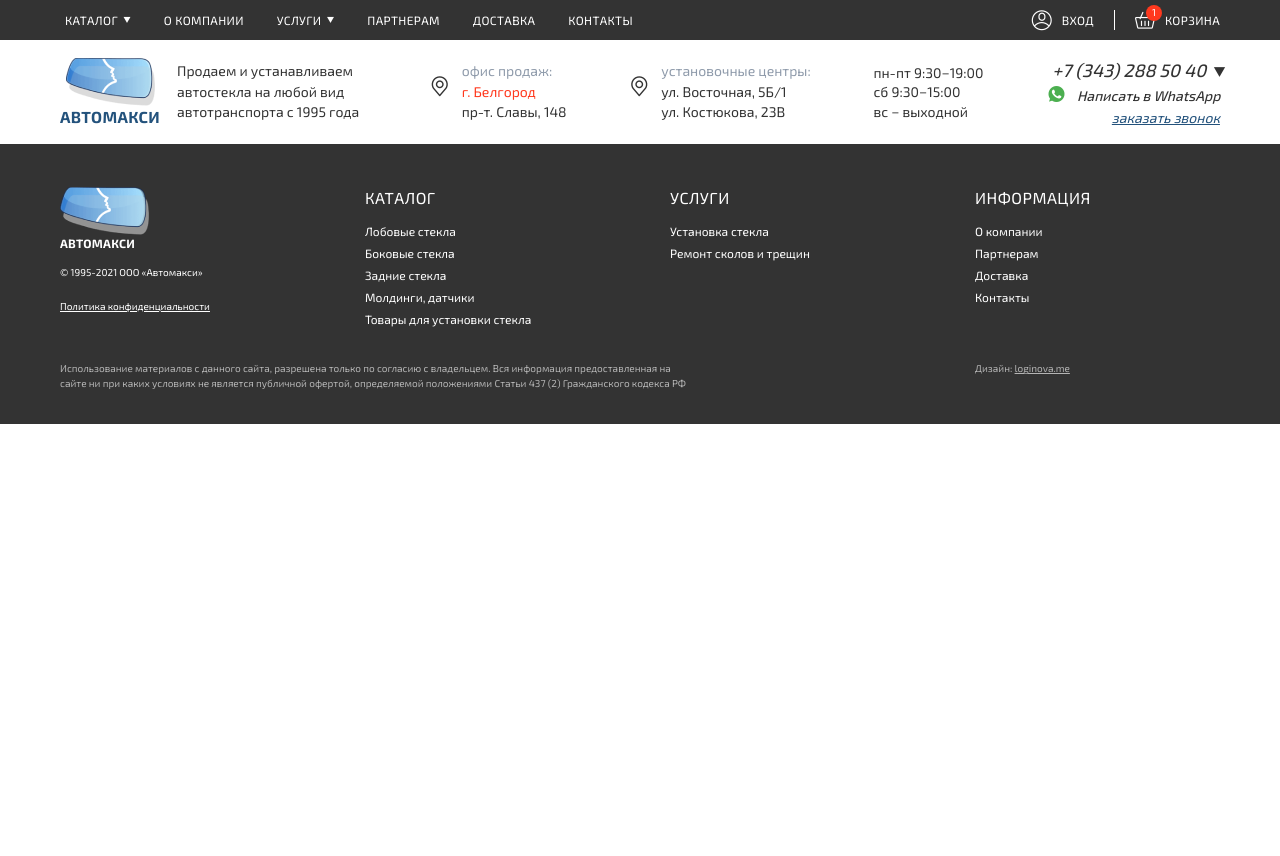
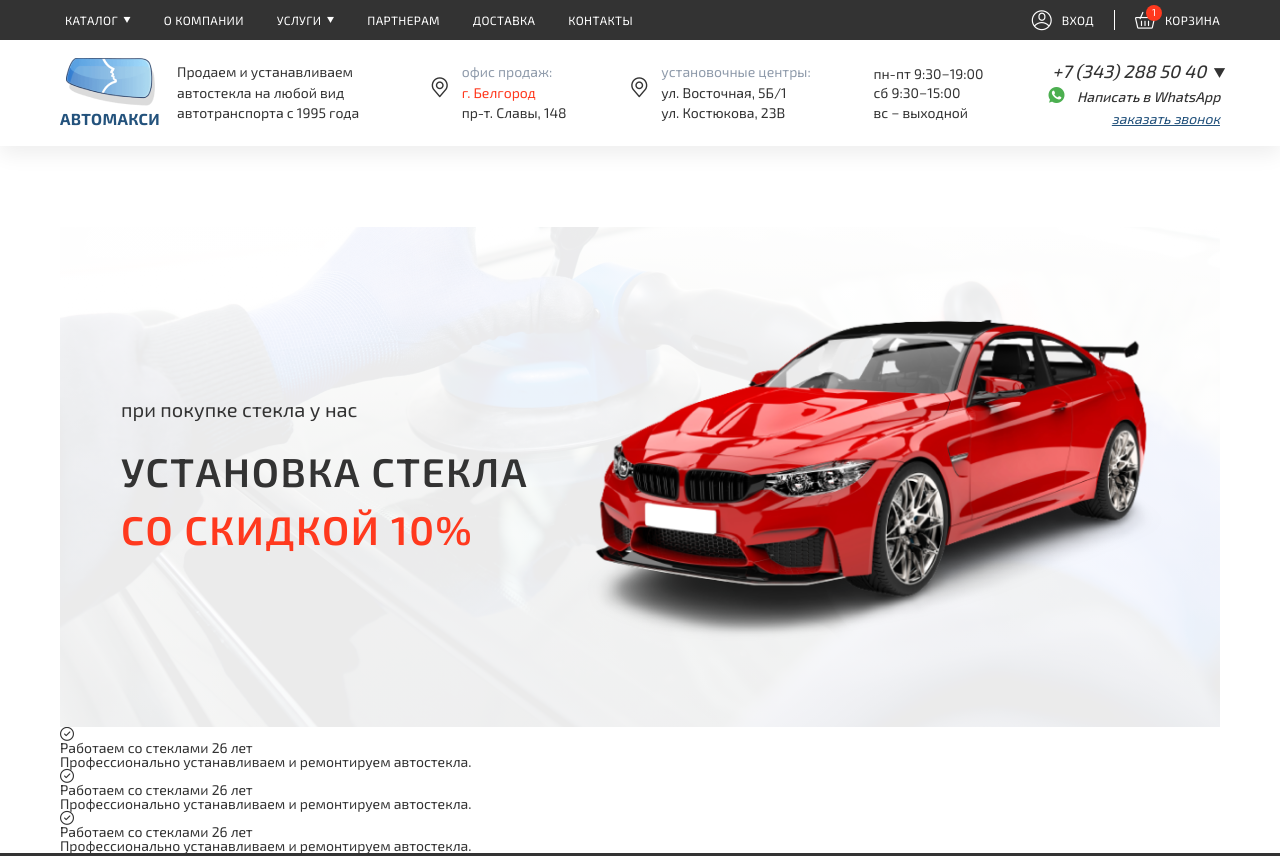
Before and after one commit to YuliyaSH-GitHub/autoGlassWebsite, a website: page #src/index.html in a window 1280 px wide. Shown: the top 856 px of the page. Before the commit the page ends 800 px from the top, so only its background shows below. Drawn offline with nearby package versions, Linux system fonts and the light colour scheme; files that its build step writes are made by us from their sources; files whose address does not match are found by name; a web font is replaced by a local one.

Commit message:
завершена верстка блока b-mainSlider

```diff
--- a/#src/index.html
+++ b/#src/index.html
@@ -4,14 +4,74 @@
     <meta charset="UTF-8" />
     <meta http-equiv="X-UA-Compatible" content="IE=edge" />
     <meta name="viewport" content="width=device-width, initial-scale=1.0" />
+    <link rel="stylesheet" href="https://unpkg.com/swiper/swiper-bundle.css" />
+    <link
+      rel="stylesheet"
+      href="https://unpkg.com/swiper/swiper-bundle.min.css"
+    />
     <link rel="stylesheet" href="css/style.min.css" />
     <title>Document</title>
   </head>
 
   <body>
     @@include('_header.html')
-    <main class="b-mainContent"></main>
+    <main class="b-mainContent b-mainContent_shadow">
+      <div class="b-mainContent__container _container">
+        <section class="b-mainSlider b-mainSlider_indent">
+          <div class="swiper-container b-mainSlider__container">
+            <div class="swiper-wrapper">
+              <div class="swiper-slide">
+                <div class="b-mainSlider__slide b-mainSlider__slide_background">
+                  <div class="b-mainSlider__slideContent">
+                    <p class="b-mainSlider__text">при покупке стекла у нас</p>
+                    <h1 class="b-mainSlider__title">
+                      установка стекла
+                      <span class="b-mainSlider__title_colorRed"
+                        >со скидкой 10%</span
+                      >
+                    </h1>
+                  </div>
+                  <img
+                    class="b-mainSlider__image"
+                    src="img/main/img01.png"
+                    alt="image"
+                  />
+                </div>
+              </div>
+            </div>
+          </div>
+        </section>
+        <section class="b-services">
+          <div class="b-services__list">
+            <div class="b-services__item">
+              <div class="b-services__itemIcon _icon-check"></div>
+              <h2 class="b-services__listTitle">Работаем со стеклами 26 лет</h2>
+              <p class="b-services__listText">
+                Профессионально устанавливаем и ремонтируем автостекла.
+              </p>
+            </div>
+            <div class="b-services__item">
+              <div class="b-services__itemIcon _icon-check"></div>
+              <h2 class="b-services__listTitle">Работаем со стеклами 26 лет</h2>
+              <p class="b-services__listText">
+                Профессионально устанавливаем и ремонтируем автостекла.
+              </p>
+            </div>
+            <div class="b-services__item">
+              <div class="b-services__itemIcon _icon-check"></div>
+              <h2 class="b-services__listTitle">Работаем со стеклами 26 лет</h2>
+              <p class="b-services__listText">
+                Профессионально устанавливаем и ремонтируем автостекла.
+              </p>
+            </div>
+          </div>
+        </section>
+      </div>
+    </main>
     @@include('_footer.html')
+
+    <script src="https://unpkg.com/swiper/swiper-bundle.js"></script>
+    <script src="https://unpkg.com/swiper/swiper-bundle.min.js"></script>
     <script src="scripts/script.min.js"></script>
   </body>
 </html>
--- a/#src/scripts/script.js
+++ b/#src/scripts/script.js
@@ -1,2 +1,3 @@
 @@include('jquery/jquery.js')
 @@include('burger.js')
+@@include('slider-swiper.js')
--- /dev/null
+++ b/#src/scripts/slider-swiper.js
@@ -0,0 +1,16 @@
+const swiper = new Swiper('.b-mainSlider__container', {
+    edgeSwipeDetection: true,
+    grabCursor: true,
+    slideToClickedSlide: true,
+    slidesPerView: 1,
+    spaceBetween: 10,
+    loop: true,
+    autoplay: {
+        delay: 3000,
+    },
+    keyboard: {
+        enabled: true,
+        onlyInViewport: true,
+        pageUpDown: true,
+    },
+});
--- a/#src/scss/bem/footer.scss
+++ b/#src/scss/bem/footer.scss
@@ -140,8 +140,7 @@
     letter-spacing: 0.02em;
     text-transform: uppercase;
     text-align: center;
-    @media (min-width: $md2+px) {
-    }
+    margin: 2px 0 0 0;
   }
   &__copyright {
     font-size: 8px;
--- a/#src/scss/bem/header-contacts.scss
+++ b/#src/scss/bem/header-contacts.scss
@@ -11,6 +11,7 @@ body.lock {
 }
 .b-header {
   &__contacts {
+    box-shadow: 0px 8px 20px rgba(0, 0, 0, 0.07);
     padding: 52px 0 15px 0;
     @media (min-width: $md4+px) {
       padding: 58px 0 18px 0;
@@ -85,6 +86,7 @@ body.lock {
     text-transform: uppercase;
     color: $colorDarkBlue;
     text-align: center;
+    margin: 2px 0 0 0;
     @media (min-width: $md4+px) {
       font-size: 16px;
       line-height: 19px;
--- /dev/null
+++ b/#src/scss/bem/mainSlider.scss
@@ -0,0 +1,106 @@
+.b-mainSlider {
+  &_indent {
+    transition: padding 0.8s ease 0s;
+    padding: 50px 0 0 0;
+    @media (min-width: $md4+px) {
+      padding: 68px 0 0 0;
+    }
+    @media (min-width: $md2+px) {
+      padding: 81px 0 0 0;
+    }
+  }
+
+  &__slide {
+    transition: width 0.8s ease 0s;
+    width: 100%;
+    height: 120px;
+    display: flex;
+    justify-content: center;
+    align-items: center;
+    &_background {
+      background: linear-gradient(
+          0deg,
+          rgba(255, 255, 255, 0.92),
+          rgba(255, 255, 255, 0.92)
+        ),
+        url(../../img/main/img02.jpg) center no-repeat;
+    }
+    background-size: cover;
+    @media (min-width: $md4+px) {
+      height: 250px;
+    }
+    @media (min-width: $md2+px) {
+      height: 500px;
+    }
+  }
+
+  &__image {
+    transition: all 1s ease 0s;
+    width: 152px;
+    object-fit: contain;
+    object-position: center;
+    margin: 0 7px 0 0;
+    @media (min-width: $md4+px) {
+      width: 230px;
+    }
+    @media (min-width: $md3+px) {
+      width: 281px;
+    }
+    @media (min-width: $md2+px) {
+      width: 600px;
+    }
+  }
+
+  &__slideContent {
+    width: 126px;
+    margin: 0 10px 0 10px;
+    @media (max-width: $md5+px) {
+      margin: 0 4px 0 4px;
+    }
+    @media (min-width: $md4+px) {
+      width: 256px;
+      margin: 0 7px 0 10px;
+    }
+    @media (min-width: $md2+px) {
+      width: 439px;
+      margin: 0 7px 0 15px;
+    }
+  }
+
+  &__text {
+    font-size: 7px;
+    line-height: 135.3%;
+    margin: 0 0 6px 0;
+    @media (min-width: $md4+px) {
+      font-size: 10px;
+    }
+    @media (min-width: $md3+px) {
+      font-size: 13px;
+    }
+    @media (min-width: $md2+px) {
+      font-size: 20px;
+      margin: 0 0 20px 0;
+    }
+  }
+
+  &__title {
+    font-weight: 600;
+    font-size: 12px;
+    line-height: 143.5%;
+    letter-spacing: 0.04em;
+    text-transform: uppercase;
+    &_colorRed {
+      display: block;
+      color: $colorOrange;
+    }
+    @media (min-width: $md4+px) {
+      font-size: 18px;
+    }
+    @media (min-width: $md3+px) {
+      font-size: 24px;
+    }
+    @media (min-width: $md2+px) {
+      font-size: 40px;
+    }
+  }
+}
--- a/#src/scss/icons.scss
+++ b/#src/scss/icons.scss
@@ -26,14 +26,14 @@
 }
 
 ._icon-whatsapp:before {
-	content: "\e900";
+	content: "\ea93";
 	color: #4caf50;
   }
   ._icon-account:before {
 	content: "\e902";
   }
   ._icon-arrow-down:before {
-	content: "\e903";
+	content: "\1f310";
   }
   ._icon-basket:before {
 	content: "\e904";
--- a/#src/scss/style.scss
+++ b/#src/scss/style.scss
@@ -40,3 +40,4 @@ details > summary::-webkit-details-marker {
 @import "bem/header-nav.scss";
 @import "bem/header-contacts.scss";
 @import "bem/footer.scss";
+@import "bem/mainSlider.scss";
--- a/#src/scss/variables.scss
+++ b/#src/scss/variables.scss
@@ -20,6 +20,7 @@ $colorDarkBlue: #23527C;
 $colorOrange: #FF391E;
 $colorGrey: #8F9BAB;
 $colorFooterText: #B4B4B4;
+$colorWhatsApp: #4CAF50;
 
 $fontLogotype: "lato-black", sans-serif;
 $fontMainNav: "lato-bold", sans-serif;
```
Also changed, not shown: #src/fonts/icons.ttf, #src/img/main/img01.jpg (deleted), #src/img/main/img01.png (added), dist/css/style.css, dist/css/style.min.css, dist/fonts/icons.woff, dist/fonts/icons.woff2, dist/img/main/img01.jpg (deleted), dist/img/main/img01.png (added), dist/img/main/img01.webp, dist/index.html, dist/scripts/script.js, dist/scripts/script.min.js.
